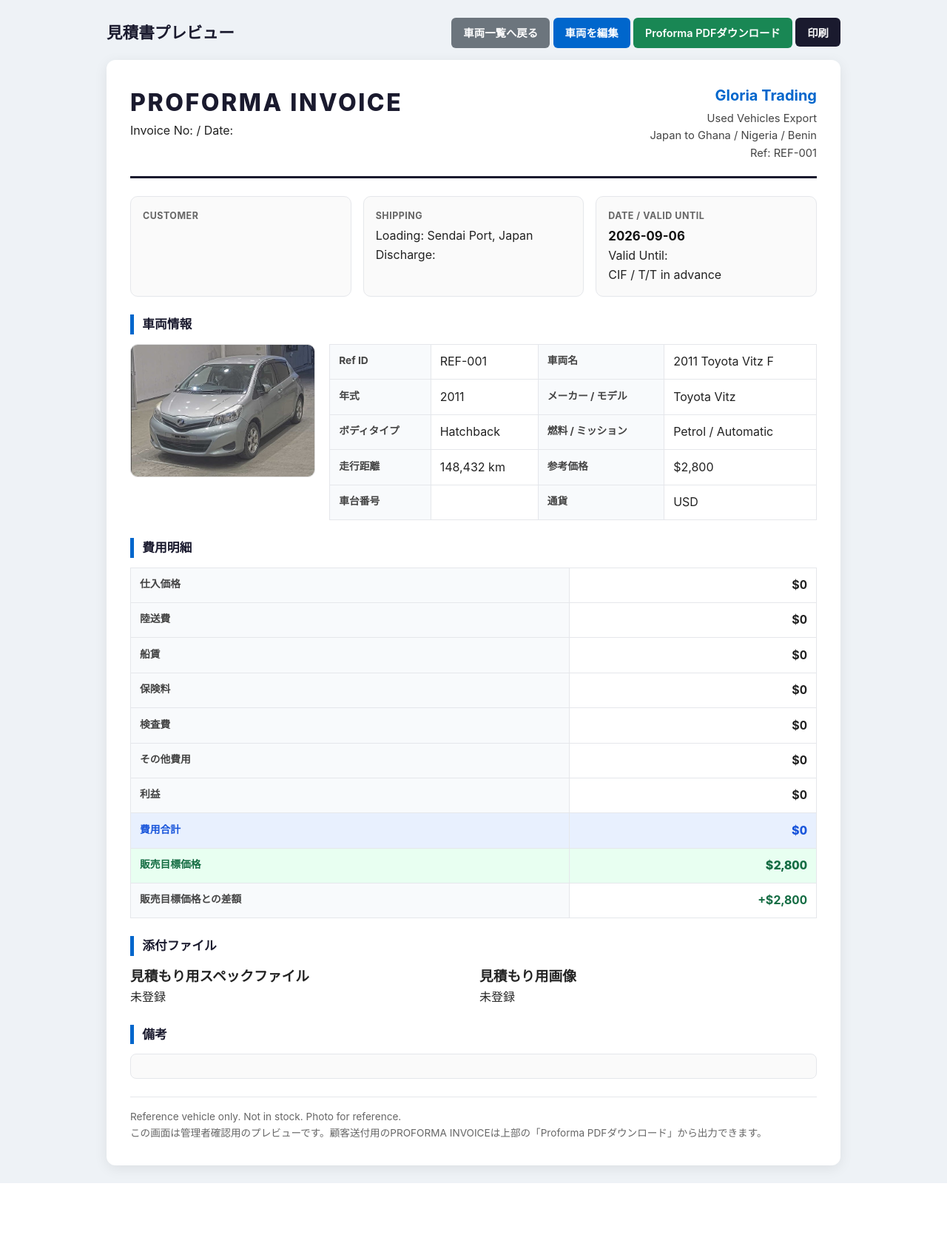
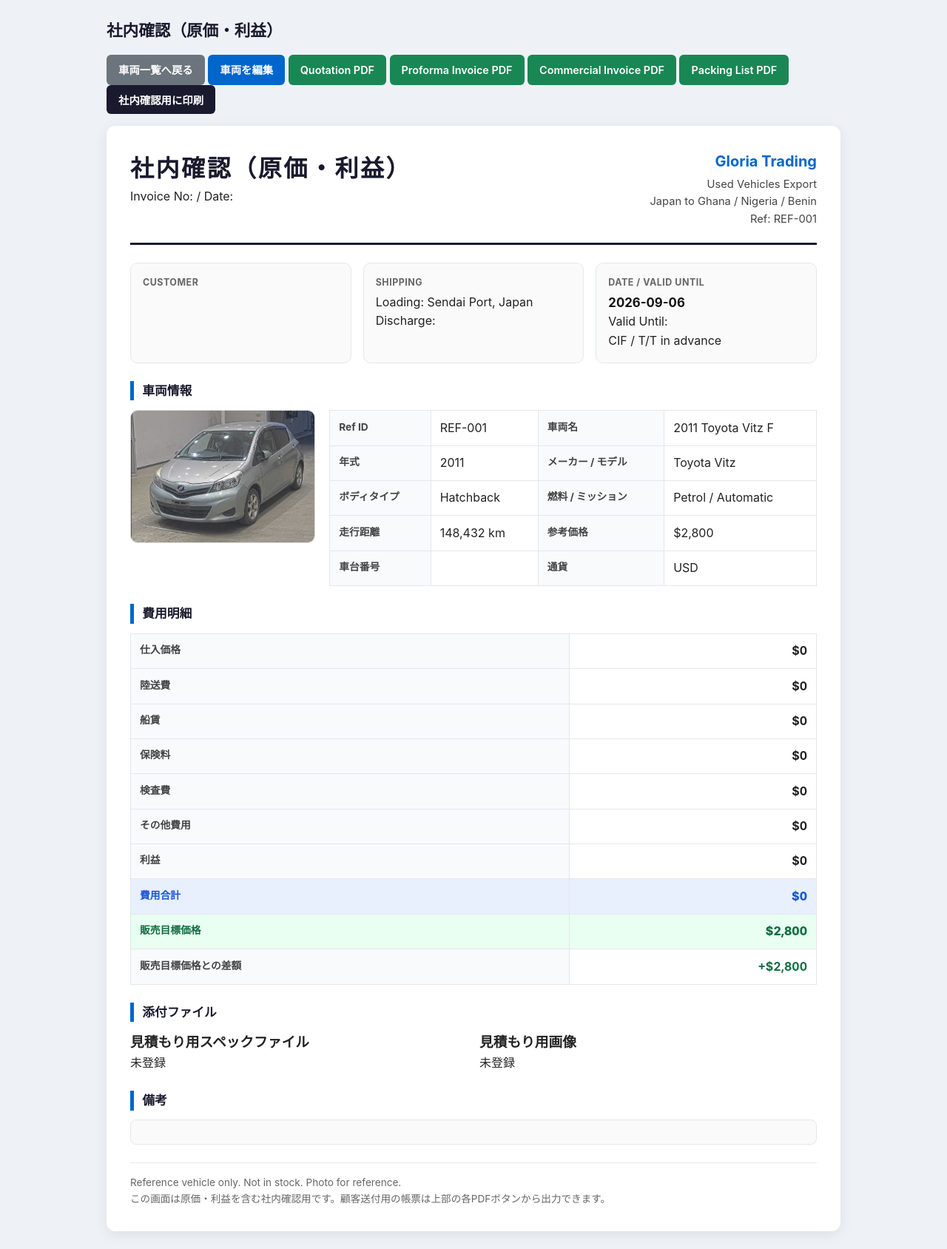
Before and after one commit to muneo992/gloria-trading-fixed26.3.4, a PHP site: page /admin/quote-preview.php?ref=REF-001 in a window 1280 px wide. Shown: the part 57-1745 px from the top of the page at 74% size. Before the commit the page ends 1656 px from the top, so only its background shows below. Run offline with PHP 8.4, Linux system fonts and the light colour scheme; the visitor is signed in with stand-in values (Sample User, id 1).

Commit message:
Clarify document labels and entry points in admin UI

```diff
--- a/admin/index.php
+++ b/admin/index.php
@@ -244,7 +244,7 @@ tr:hover td { background: #fafbff; }
     </div>
     <?php else: ?>
     <form id="bulkPdfForm" action="quote-pdf.php" method="get" target="_blank" class="bulk-toolbar">
-      <button type="submit" class="btn btn-success">選択車両のProforma PDF</button>
+      <button type="submit" class="btn btn-success" title="支払案内用・銀行情報あり">選択車両のProforma Invoice PDF</button>
       <span class="hint">複数車両を1枚のPROFORMA INVOICE明細として出力できます。</span>
     </form>
     <div style="overflow-x:auto;">
@@ -280,8 +280,8 @@ tr:hover td { background: #fafbff; }
           <td>
             <div class="actions">
               <a href="edit.php?ref=<?= urlencode($v['ref_id'] ?? '') ?>" class="btn btn-edit">編集</a>
-              <a href="quote-preview.php?ref=<?= urlencode($v['ref_id'] ?? '') ?>" class="btn btn-quote">見積プレビュー</a>
-              <a href="quote-pdf.php?ref=<?= urlencode($v['ref_id'] ?? '') ?>" class="btn btn-success">PDF</a>
+              <a href="quote-preview.php?ref=<?= urlencode($v['ref_id'] ?? '') ?>" class="btn btn-quote">社内確認（原価・利益）</a>
+              <a href="quote-pdf.php?type=proforma&ref=<?= urlencode($v['ref_id'] ?? '') ?>" class="btn btn-success" title="支払案内用・銀行情報あり">Proforma Invoice PDF</a>
               <form method="post" onsubmit="return confirm('「<?= htmlspecialchars($v['display_name_en'] ?? '') ?>」を削除しますか？');" style="display:inline;">
                 <input type="hidden" name="action" value="delete">
                 <input type="hidden" name="ref_id" value="<?= htmlspecialchars($v['ref_id'] ?? '') ?>">
--- a/admin/quote-preview.php
+++ b/admin/quote-preview.php
@@ -96,7 +96,7 @@ $today = date('Y-m-d');
 <head>
 <meta charset="UTF-8">
 <meta name="viewport" content="width=device-width, initial-scale=1.0">
-<title><?= $vehicle ? h($vehicle['ref_id']) . ' 見積書プレビュー' : '見積書プレビュー' ?> - Gloria Trading Admin</title>
+<title><?= $vehicle ? h($vehicle['ref_id']) . ' 社内確認（原価・利益）' : '社内確認（原価・利益）' ?> - Gloria Trading Admin</title>
 <style>
 * { box-sizing: border-box; margin: 0; padding: 0; }
 body { font-family: -apple-system, BlinkMacSystemFont, 'Segoe UI', sans-serif; background: #eef2f6; color: #222; line-height: 1.6; }
@@ -167,13 +167,16 @@ td.money { text-align: right; font-weight: 700; font-variant-numeric: tabular-nu
 
 <div class="container">
   <div class="toolbar">
-    <h1>見積書プレビュー</h1>
+    <h1>社内確認（原価・利益）</h1>
     <div>
       <a class="btn btn-secondary" href="index.php">車両一覧へ戻る</a>
       <?php if ($vehicle): ?>
       <a class="btn btn-primary" href="edit.php?ref=<?= urlencode($vehicle['ref_id']) ?>">車両を編集</a>
-      <a class="btn btn-success" href="quote-pdf.php?ref=<?= urlencode($vehicle['ref_id']) ?>">Proforma PDFダウンロード</a>
-      <button type="button" class="btn btn-print" onclick="window.print()">印刷</button>
+      <a class="btn btn-success" href="quote-pdf.php?type=quotation&ref=<?= urlencode($vehicle['ref_id']) ?>" title="価格提示用・銀行情報なし">Quotation PDF</a>
+      <a class="btn btn-success" href="quote-pdf.php?type=proforma&ref=<?= urlencode($vehicle['ref_id']) ?>" title="支払案内用・銀行情報あり">Proforma Invoice PDF</a>
+      <a class="btn btn-success" href="quote-pdf.php?type=commercial_invoice&ref=<?= urlencode($vehicle['ref_id']) ?>" title="輸出用インボイス">Commercial Invoice PDF</a>
+      <a class="btn btn-success" href="quote-pdf.php?type=packing_list&ref=<?= urlencode($vehicle['ref_id']) ?>" title="梱包明細・金額表示なし">Packing List PDF</a>
+      <button type="button" class="btn btn-print" onclick="window.print()">社内確認用に印刷</button>
       <?php endif; ?>
     </div>
   </div>
@@ -188,7 +191,7 @@ td.money { text-align: right; font-weight: 700; font-variant-numeric: tabular-nu
     <article class="quote-sheet">
       <header class="quote-header">
         <div>
-          <div class="quote-title">PROFORMA INVOICE</div>
+          <div class="quote-title">社内確認（原価・利益）</div>
           <p>Invoice No: <?= h($quote['invoice_no'] ?? '自動採番') ?> / Date: <?= h($quote['invoice_date'] ?? $today) ?></p>
         </div>
         <div class="company">
@@ -290,7 +293,7 @@ td.money { text-align: right; font-weight: 700; font-variant-numeric: tabular-nu
 
       <div class="footer-note">
         <p><?= h($vehicle['disclaimer_short'] ?? '') ?></p>
-        <p>この画面は管理者確認用のプレビューです。顧客送付用のPROFORMA INVOICEは上部の「Proforma PDFダウンロード」から出力できます。</p>
+        <p>この画面は原価・利益を含む社内確認用です。顧客送付用の帳票は上部の各PDFボタンから出力できます。</p>
       </div>
     </article>
   <?php endif; ?>
```
Also changed, not shown: admin/edit.php (+5 -4 lines).
